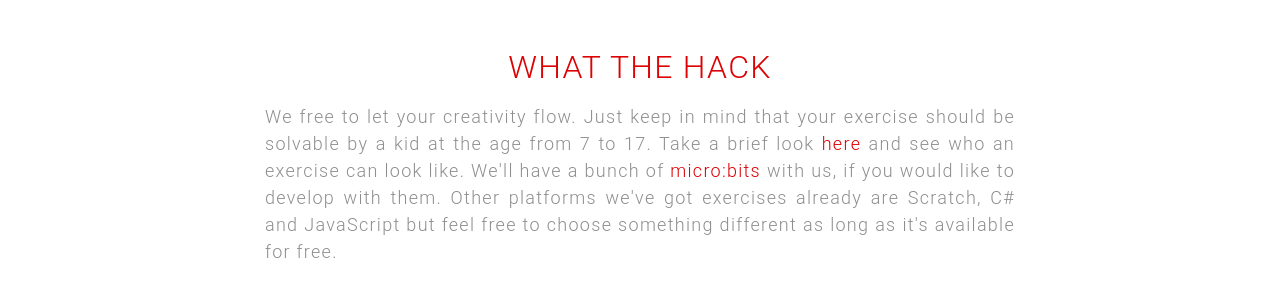
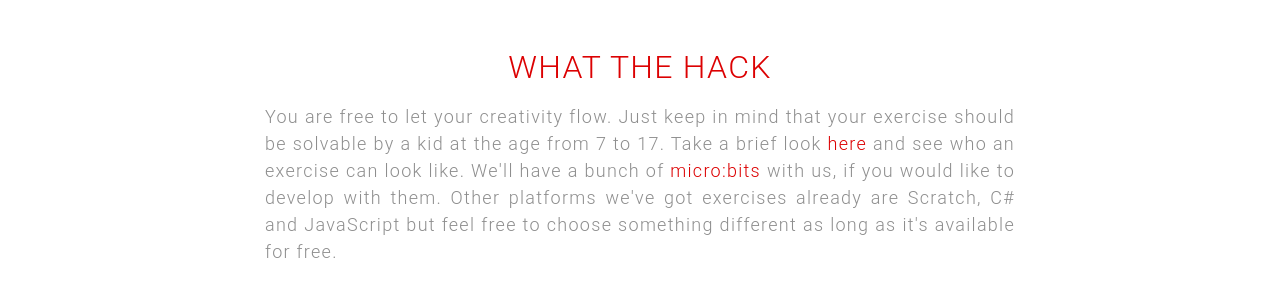
Before and after one commit to coderdojo-wien/coderdojo-wien.github.io, a Jekyll site: the page built from hackhathon.html, in a window 1280 px wide and 900 px high, scrolled down 1074 px. Shown: the part 154-453 px from the top of the window. Built offline with Jekyll 4.4.1, drawn with Linux system fonts in a browser that asks for light colours; nearby versions of some CDN libraries; comment, search, counter and statistics services are not loaded.

Commit message:
Fixed typo.

```diff
--- a/_data/hackathon.yml
+++ b/_data/hackathon.yml
@@ -3,7 +3,7 @@ description: "<p>Yes, you've made it to WeAreDevelopers! Now it's your time to p
 
 <h2>What the hack</h2>
 <p>
-We free to let your creativity flow. Just keep in mind that your exercise should be solvable by a kid at the age from 7 to 17. Take a brief look <a href='/exercises' target='_blank'>here</a> and see who an exercise can look like. We'll have a bunch of <a href='https://www.microbit.org/guide/' target='_blank'>micro:bits</a> with us, if you would like to develop with them. Other platforms we've got exercises already are Scratch, C# and JavaScript but feel free to choose something different as long as it's available for free.
+You are free to let your creativity flow. Just keep in mind that your exercise should be solvable by a kid at the age from 7 to 17. Take a brief look <a href='/exercises' target='_blank'>here</a> and see who an exercise can look like. We'll have a bunch of <a href='https://www.microbit.org/guide/' target='_blank'>micro:bits</a> with us, if you would like to develop with them. Other platforms we've got exercises already are Scratch, C# and JavaScript but feel free to choose something different as long as it's available for free.
 </p>
 
 <h2>Sumission Guidelines</h2>
```
